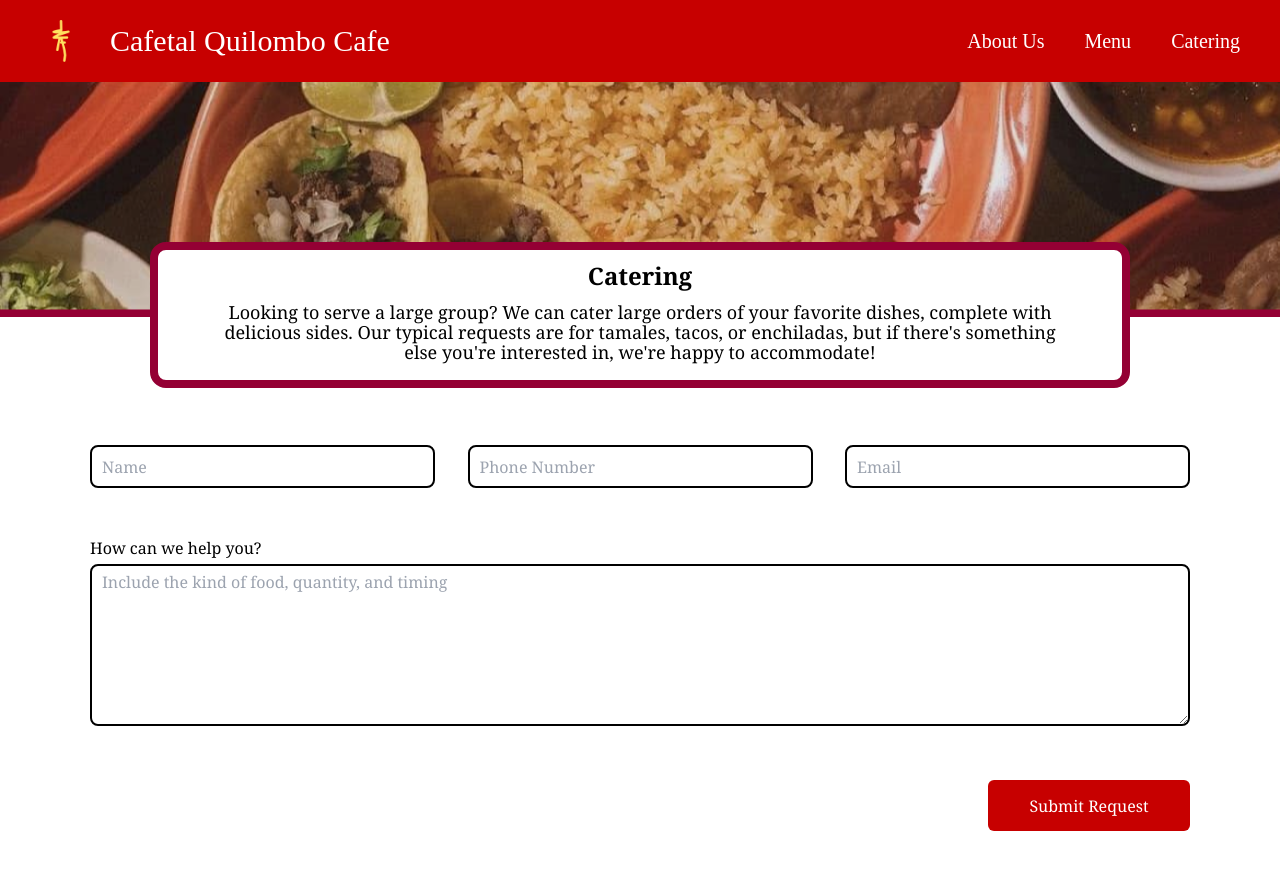
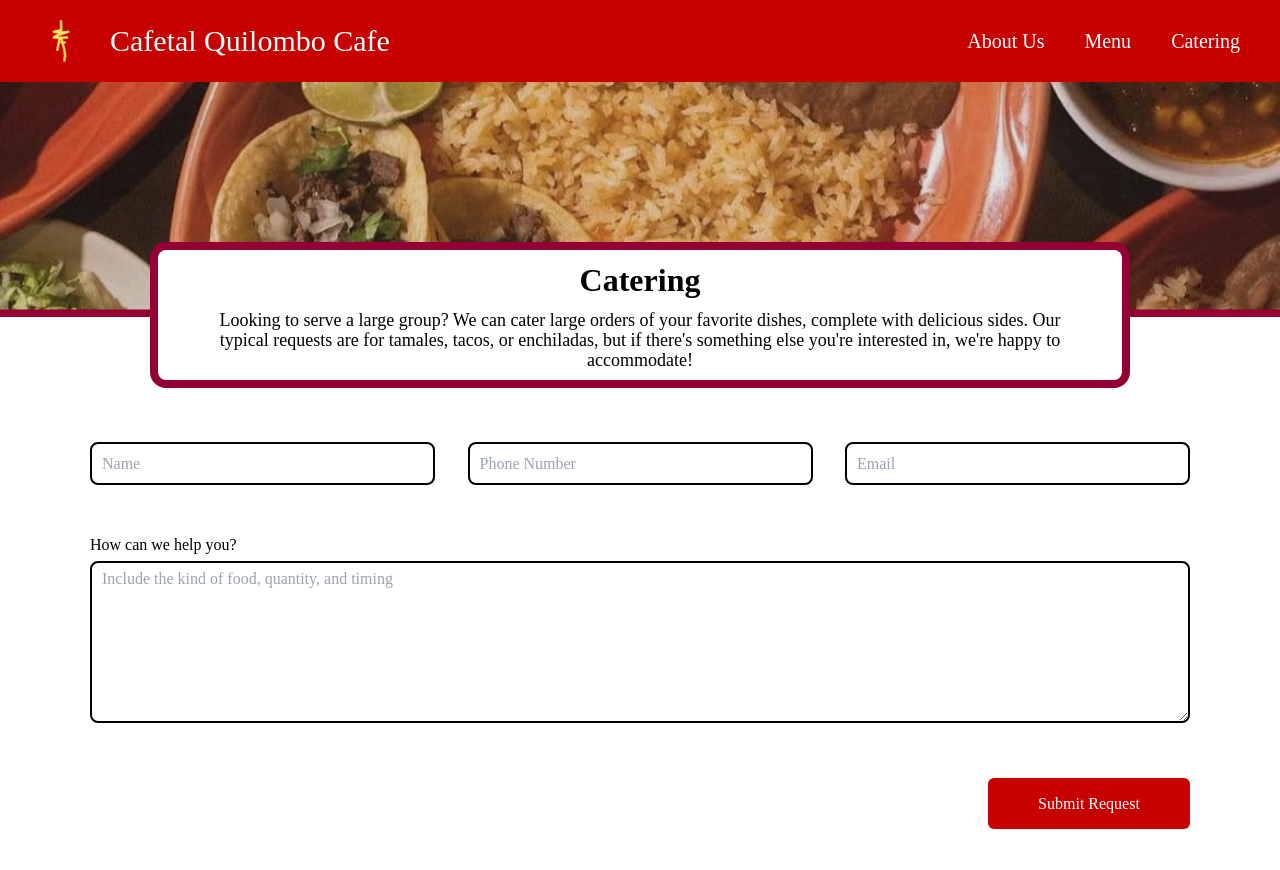
Before and after one commit to webimpactuw/cafetal-quimlombo, a React (Create React App) app: page /contact in a window 1280 px wide. Shown: the top 870 px of the page. Built offline with nearby package versions, Linux system fonts and the light colour scheme.

Commit message:
Fixed contact form padding

```diff
--- a/src/App.js
+++ b/src/App.js
@@ -1,8 +1,8 @@
 import './App.css';
-import Contact from "./Contact.js";
 import Navbar from "./Navbar.js";
 import { BrowserRouter as Router, Route, Routes } from "react-router-dom";
 import About from "./placeholder-about.js";
+import Contact from "./Contact.js";
 import Menu from "./placeholder-menu.js";
 
 function App() {
--- a/src/Contact.js
+++ b/src/Contact.js
@@ -3,11 +3,11 @@ import Form from "./Form.js";
 function Contact() {
   return (
     <>
-      <div className="mx-auto font-serif">
+      <div className="mx-auto font-Brygada pt-[82px]">
         <div className="h-[235px] w-full bg-[url('./Images/contactImage.png')] bg-center bg-cover border-b-[6px] border-burgundy">
           <div className="mx-auto flex-col justify-center border-8 border-burgundy rounded-[16px] w-[980px] h-[146px] translate-y-[160px] bg-white">
             <div className="">
-              <h1 className="text-[24px] py-2 font-bold text-center">
+              <h1 className="text-[32px] py-1.5 font-bold text-center">
                 Catering
               </h1>
               <p className="px-[48px] text-[18px] leading-5 text-center">
@@ -19,7 +19,7 @@ function Contact() {
             </div>
           </div>
         </div>
-        <div className="py-[10%] mx-auto w-[1100px]">
+        <div className="py-[125px] mx-auto w-[1100px]">
           <Form />
         </div>
       </div>
--- a/src/Navbar.js
+++ b/src/Navbar.js
@@ -4,7 +4,7 @@ import cafeLogo from './Logo.png';
 function Navbar() {
   return (
     <>
-      <div className="bg-red text-xl">
+      <div className="bg-red text-xl w-screen fixed z-50">
         <div className="flex justify-between">
           <div className="px-[40px] py-[20px] flex space-x-7 items-center">
             <Link to="/" className="object-cover w-[42px] h-[42px]"><img src={cafeLogo} alt='logo'></img></Link>
```
